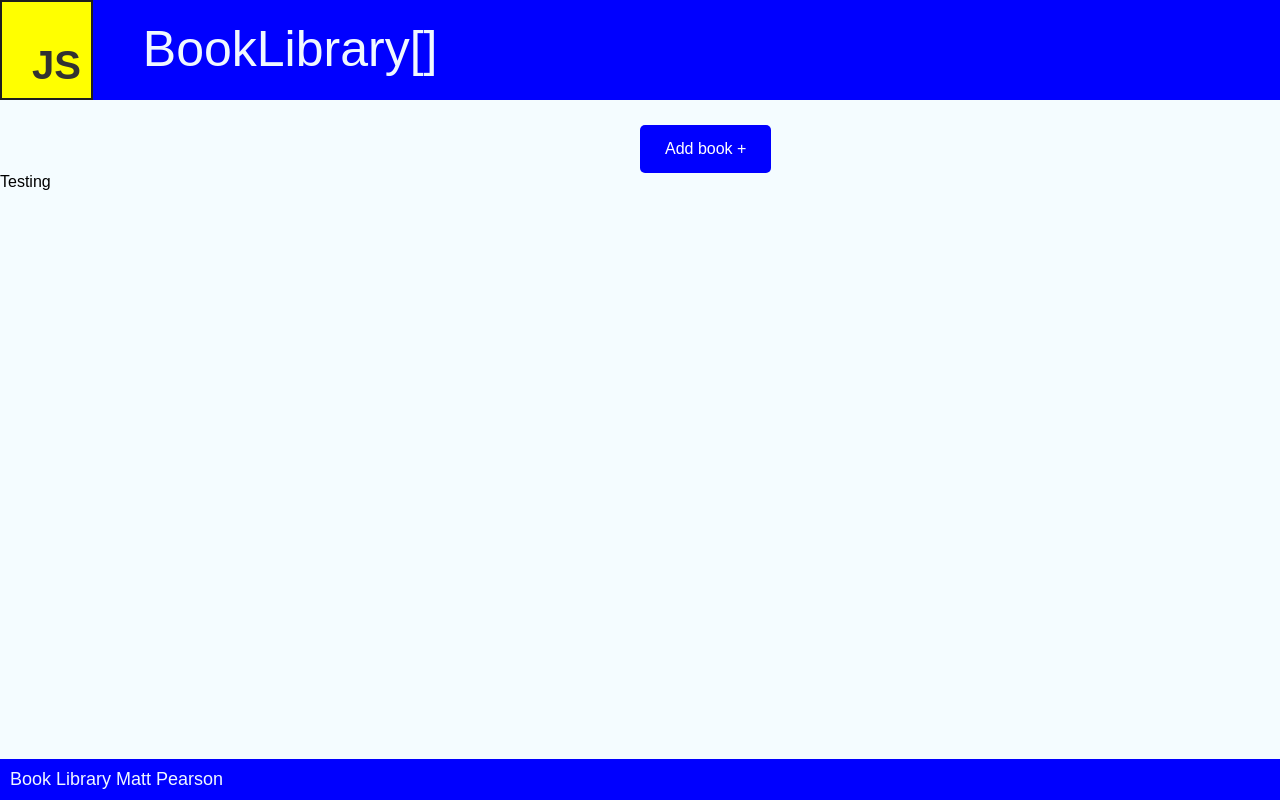
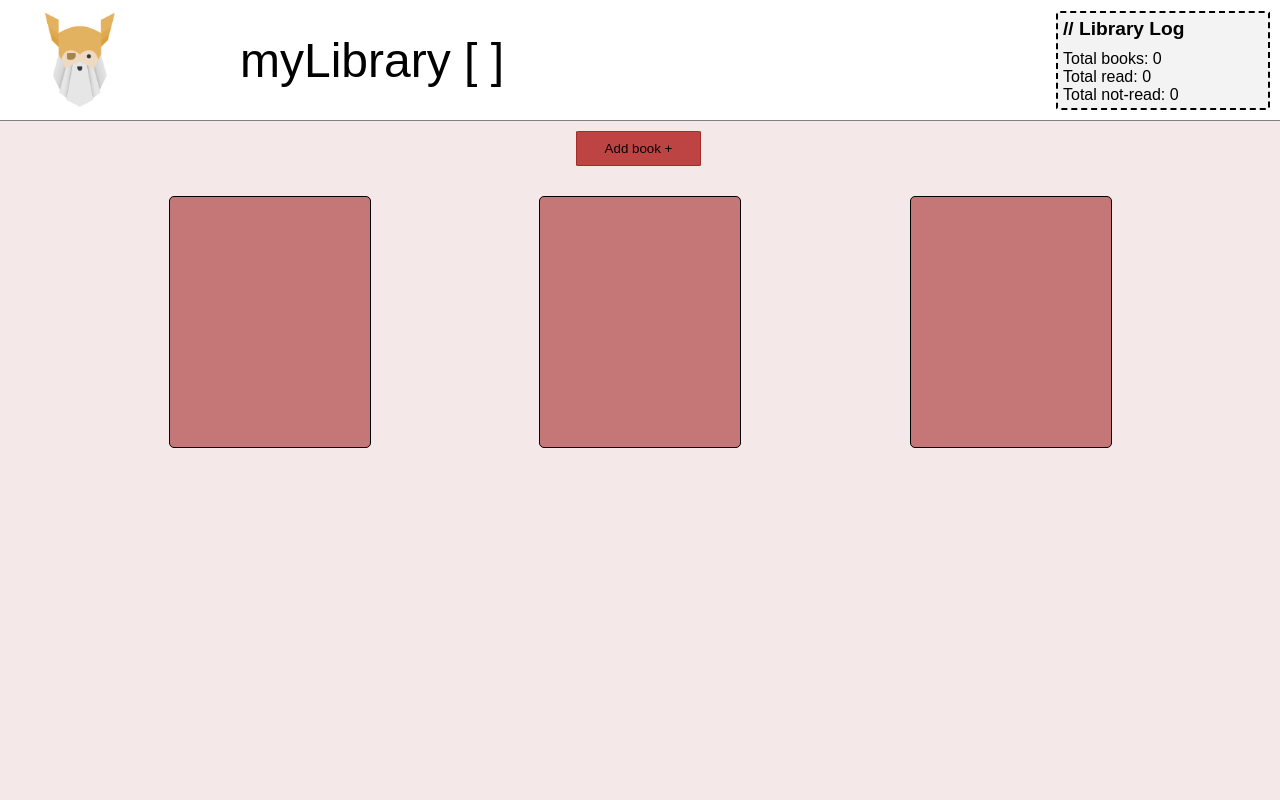
Before and after one commit to Matt-Pearson-94/library, a plain HTML site: page index.html in a window 1280 px wide. Drawn offline with Linux system fonts and the light colour scheme.

Commit message:
Added the logo, and some styling

```diff
--- a/index.html
+++ b/index.html
@@ -2,58 +2,24 @@
 <html lang="en">
 <head>
     <meta charset="UTF-8">
-    <meta http-equiv="X-UA-Compatible" content="IE=edge">
     <meta name="viewport" content="width=device-width, initial-scale=1.0">
+    <title>Library</title>
     <link rel="stylesheet" href="styles.css">
     <script src="script.js" defer></script>
-    <title>Library</title>
 </head>
 <body>
+    <div class="title-container">
+        <img class="odin-logo" src="img/4441966.png" alt="odin-logo">
+        <div class="title">myLibrary [ ] </div>
+        <div class="read-log">
+            <div class="log-header">// Library Log </div>
+            <div class="book-count">Total books: <span id="total-books">0</span></div>
+            <div class="read-count">Total read: <span id="read-books">0</span></div>
+            <div class="not-read-count">Total not-read: <span id="not-read-count">0</span></div>
+        </div>
 
-<div class="header">
-    <div class="js-logo">
-        <div class="js-text">JS</div>
     </div>
-    <div class="heading">
-        <div>BookLibrary[]</div>
-    </div>
-</div>
-
-<div class="content">
-    <div class="addbookbutton">Add book +</div>
-    <div class="main-content">Testing</div>
-
-</div>
-
-<div class="footer">Book Library Matt Pearson</div>
-
-<div class="form">
-    <form action="http://httpbin.org/post" method="post">
-        <fieldset>
-        <legend id="title">Add a book</legend>
-        <div class="input">
-            <div>
-                <label for="book-name"></label>
-                <input type="text" name="book-name" id="book-name" minlength="3" placeholder="Name of book" required>
-            </div>
-            <div>
-                <label for="author"></label>
-                <input type="text" name="author" id="author" minlength="3" placeholder="Author" required>
-            </div>
-            <div>
-                <label for="pageno"></label>
-                <input type="number" name="pageno" id="pageno" minlength="11" maxlength="11" placeholder="Number of pages" required>
-            </div>
-            <div>
-                <label for="switch">Have you read it?</label>
-                    <input type="checkbox">
-                    <span class="slider"></span>
-            </div>
-        <button type="submit" class="button">Add book</button>
-    </form>
-</div>
-
-
-
+    <button class="add-button" onclick="addBook(this)">Add book + </button>
+    <div class="main-contents-container"></div>
 </body>
 </html>
--- a/script.js
+++ b/script.js
@@ -1,19 +1,43 @@
-class newBook {
-    constructor(name, author, numOfPages, isRead) {
-        this.name = name
-        this.author = author
-        this.numOfPages = numOfPages
-        this.isRead = isRead
-    }
+const mainContents = document.querySelector('.main-contents-container')
+
+
+const myLibrary = [
+    {
+        author: 'J.K. Rowling',
+        title: 'Harry Potter and the Deathly Hallows',
+        numberOfPages: '500',
+        haveRead: true
+    }, {
+        author: 'Stephen King',
+        title: 'The Shining',
+        numberOfPages: '250',
+        haveRead: false
+    }, {
+        author: 'Michael Scott',
+        title: 'Threat Level Midnight',
+        numberOfPages: '350',
+        haveRead: true
+    },
+];
+
+function Book() {
+  // the constructor...
 }
 
-const book1 = new newBook('Harry Potter', 'J.K Rowling', 325, 'Yes')
+function addBookToLibrary() {
+  // do stuff here
+}
 
-console.log(book1)
+myLibrary.forEach(item => {
+    const newCard = document.createElement('div')
+    const authorName = document.createElement('div')
+    const bookTitle = document.createElement('div')
+    // const  = document.createElement('div')
+    newCard.classList.add('book-card')
 
-const form = document.querySelector('.form')
-const addBook = document.querySelector('.addbookbutton')
 
-addBook.addEventListener('click', event => {
-    form.style.display = 'block'
+    mainContents.appendChild(newCard)
 })
+
+
+// addBook()
--- a/styles.css
+++ b/styles.css
@@ -1,93 +1,86 @@
 body {
-    background-color: rgba(238, 250, 255, 0.592);
     font-family: Arial, Helvetica, sans-serif;
-    width: 100%;
-    height: 100%;
     margin: 0;
+    background-color: rgba(165, 42, 42, 0.106);
+    width: 100vw;
 }
 
-.header {
+.title-container {
+    background-color: white;
     display: flex;
-    height: 100px;
-    width: 100%;
-    font-size: 50px;
-    margin-bottom: 25px;
+    /* width: 100vw; */
+    align-items: center;
+    border-bottom: 1px solid gray;
+    /* position: relative; */
 }
 
-.heading {
-    background-color: blue;
-    color: aliceblue;
-    width: 100%;
-    padding: 20px 0 15px 50px;
+.odin-logo {
+    width: 100px;
+    height: 100px;
+    margin-left: 20px;
+    padding: 10px;
 }
 
-.js-logo {
-    background-color: yellow;
-    width: 100px;
-    position: relative;
-    font-weight: 600;
-    font-size: 40px;
-    border: 2px solid rgb(30, 30, 30);
+.title {
+    margin-left: 100px;
+    font-size: 3em;
 }
 
-.js-text {
+.read-log {
+    display: flex;
+    flex-direction: column;
+    width: 200px;
+    height: 85px;
+    border: 2px dashed black;
+    border-radius: 2%;
     position: absolute;
-    bottom: 0;
     right: 0;
-    padding: 0 10px 10px 0;
-    color: rgb(50, 50, 50);
+    /* margin-right: 10px; */
+    margin: 0 10px;
+    background-color: rgba(128, 128, 128, 0.096);
+    /* box-sizing: border-box; */
+    padding: 5px;
 }
 
-.default {
-    width: auto;
-    height: auto;
+.log-header {
+    font-weight: 600;
+    font-size: 1.2em;
+    margin-bottom: 10px;
 }
 
-.content {
-    display: grid;
-    grid-template-rows: 1fr 5fr;
-    /* grid-template-columns: 1fr; */
+.add-button {
+    position: absolute;
+    left: 45%;
+    margin-top: 10px;
+    width: 125px;
+    height: 35px;
+    background-color: rgba(180, 36, 36, 0.837);
+    border-radius: 3%;
+    border: 1px solid brown;
+    cursor: pointer;
 }
 
-.footer {
-    position: absolute;
-    bottom: 0;
-    width: 100%;
-    background-color: blue;
-    font-size: large;
-    color: aliceblue;
-    padding: 10px;
-    margin-top: 20px;
+.add-button:hover {
+    background-color: rgba(180, 36, 36, 0.944);
 }
 
-.addbookbutton {
-    grid-row: 0/1;
-    margin-left: 50%;
-    width: fit-content;
-    padding: 15px 25px;
-    background-color: blue;
-    color: white;
-    border-radius: 5px;
-}
-.addbookbutton:hover {
-    background-color: blueviolet;
-    /* font-size: 110%; */
-    transform: scale(1.1);
+.add-button:active {
+    background-color: rgb(149, 18, 18);
 }
 
-.addbookbutton:active {
-    padding: 15px 25px;
-    background-color: red;
-    color: white;
-    border-radius: 5px;
+.main-contents-container {
+    display: flex;
+    flex-wrap: wrap;
+    justify-content: space-evenly;
+    margin-top: 75px;
+
 }
 
-.main-content {
-    grid-row: 2/-1;
+.book-card {
+    width: 200px;
+    height: 250px;
+    border: 1px solid black;
+    background-color: rgba(165, 42, 42, 0.588);
+    border-radius: 5px;
+    margin-bottom: 10px;
 }
-
-.form {
-    display: none;
-    width: 150px;
-    gap: 20px;
-}
```
Also changed, not shown: img/4441966.png (added).
